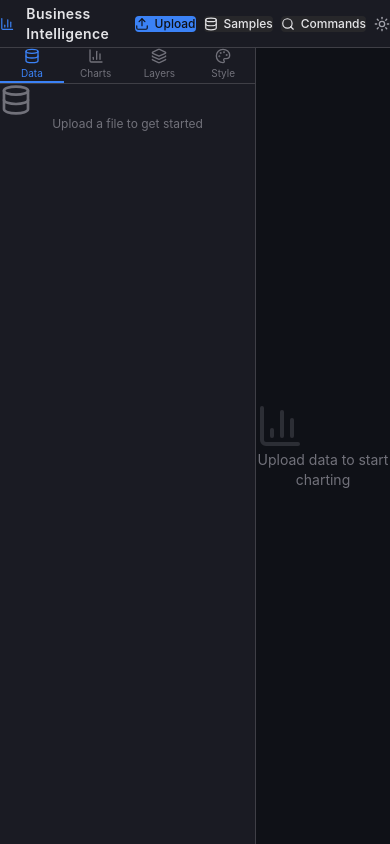
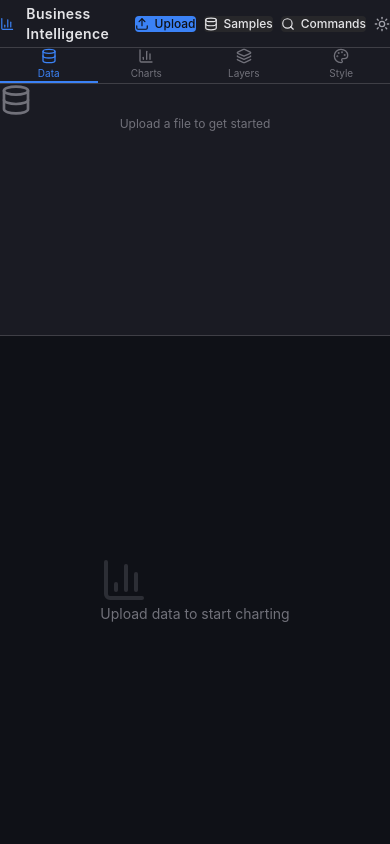
Before and after one commit to amrambouskila/business-intelligence, a React (Vite) app: page / in a window 390 px wide. Built offline with nearby package versions, Linux system fonts and the light colour scheme; a web font is replaced by a local one.

Commit message:
Polish responsive workspace layout

```diff
--- a/src/app/App.tsx
+++ b/src/app/App.tsx
@@ -30,7 +30,7 @@ export function App() {
         <Toolbar />
         <CommandPalette />
         {familiesReady ? (
-          <div className="flex flex-1 overflow-hidden">
+          <div className="flex flex-1 min-h-0 overflow-hidden flex-col md:flex-row">
             <Sidebar />
             <ErrorBoundary fallbackMessage="Chart renderer crashed">
               <ChartArea />
--- a/src/components/chart-area/ChartArea.tsx
+++ b/src/components/chart-area/ChartArea.tsx
@@ -105,9 +105,9 @@ export function ChartArea() {
   }
 
   return (
-    <div className="flex-1 relative" style={{ background: 'var(--bg-primary)' }}>
+    <div className="flex-1 min-h-0 relative" style={{ background: 'var(--bg-primary)' }}>
       <div
-        className="flex items-center gap-2 px-3 py-1.5 border-b text-xs"
+        className="flex items-center gap-2 px-3 py-1.5 border-b text-xs overflow-x-auto whitespace-nowrap"
         style={{ borderColor: 'var(--border)', background: 'var(--bg-secondary)' }}
       >
         <span className="font-medium">{def.name}</span>
@@ -178,7 +178,7 @@ export function ChartArea() {
         data-testid="chart-render"
         data-chart-active={config.chartType}
         data-chart-unfilled={unfilled.length > 0 ? 'true' : 'false'}
-        className="absolute inset-0 top-9"
+        className="absolute inset-0 top-9 min-h-0"
       >
         {unfilled.length > 0 ? (
           <div className="w-full h-full flex items-center justify-center text-sm" style={{ color: 'var(--text-muted)' }}>
--- a/src/components/sidebar/Sidebar.tsx
+++ b/src/components/sidebar/Sidebar.tsx
@@ -28,7 +28,7 @@ export function Sidebar() {
 
   return (
     <aside
-      className="flex flex-col w-64 shrink-0 border-r h-full"
+      className="flex flex-col w-full h-72 shrink-0 border-b md:h-full md:w-64 md:border-b-0 md:border-r"
       style={{ borderColor: 'var(--border)', background: 'var(--bg-secondary)' }}
     >
       {/* Tab bar */}
```
Also changed, not shown: 2 other files (tests, documents, lock files or other folders).
